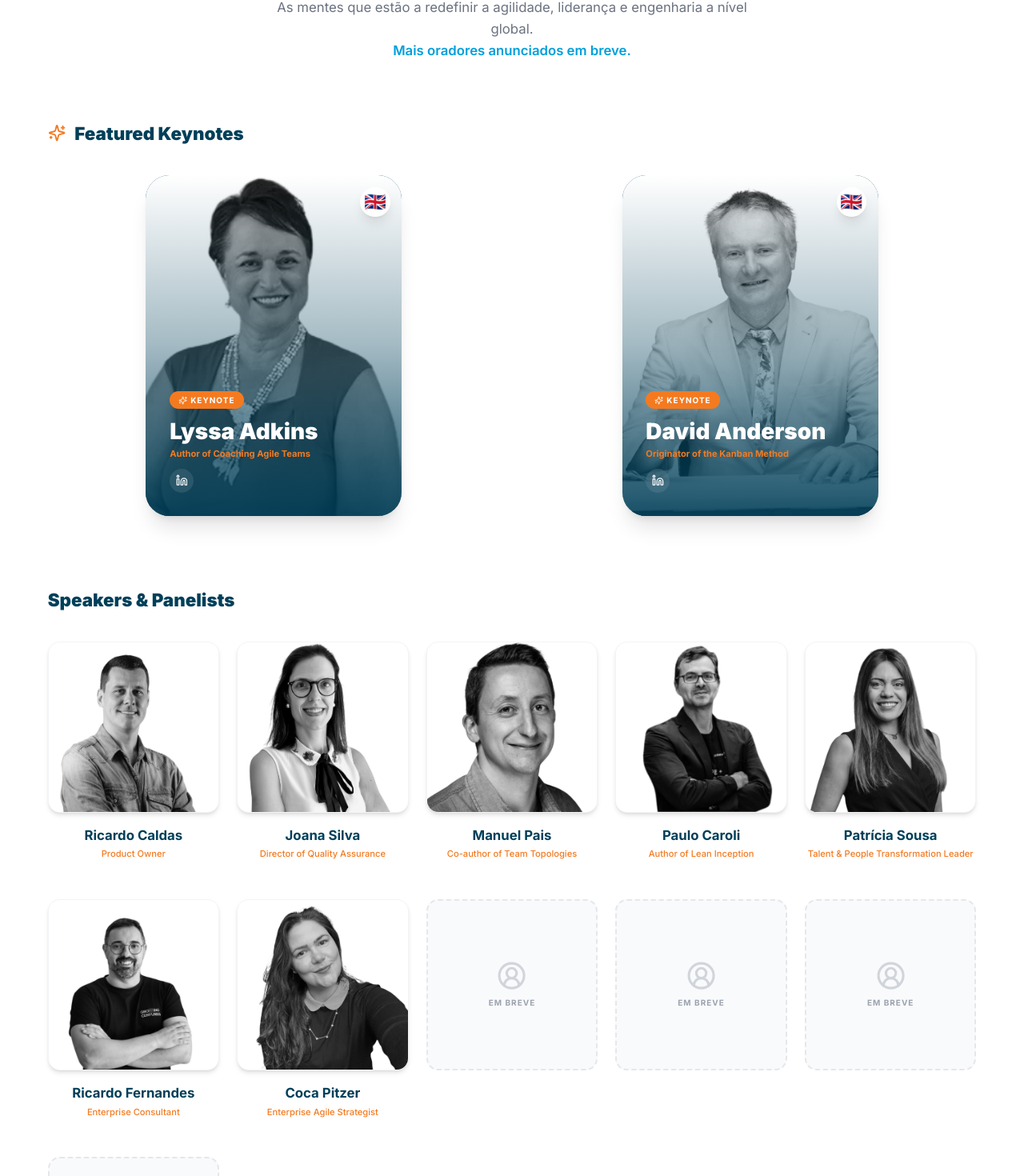
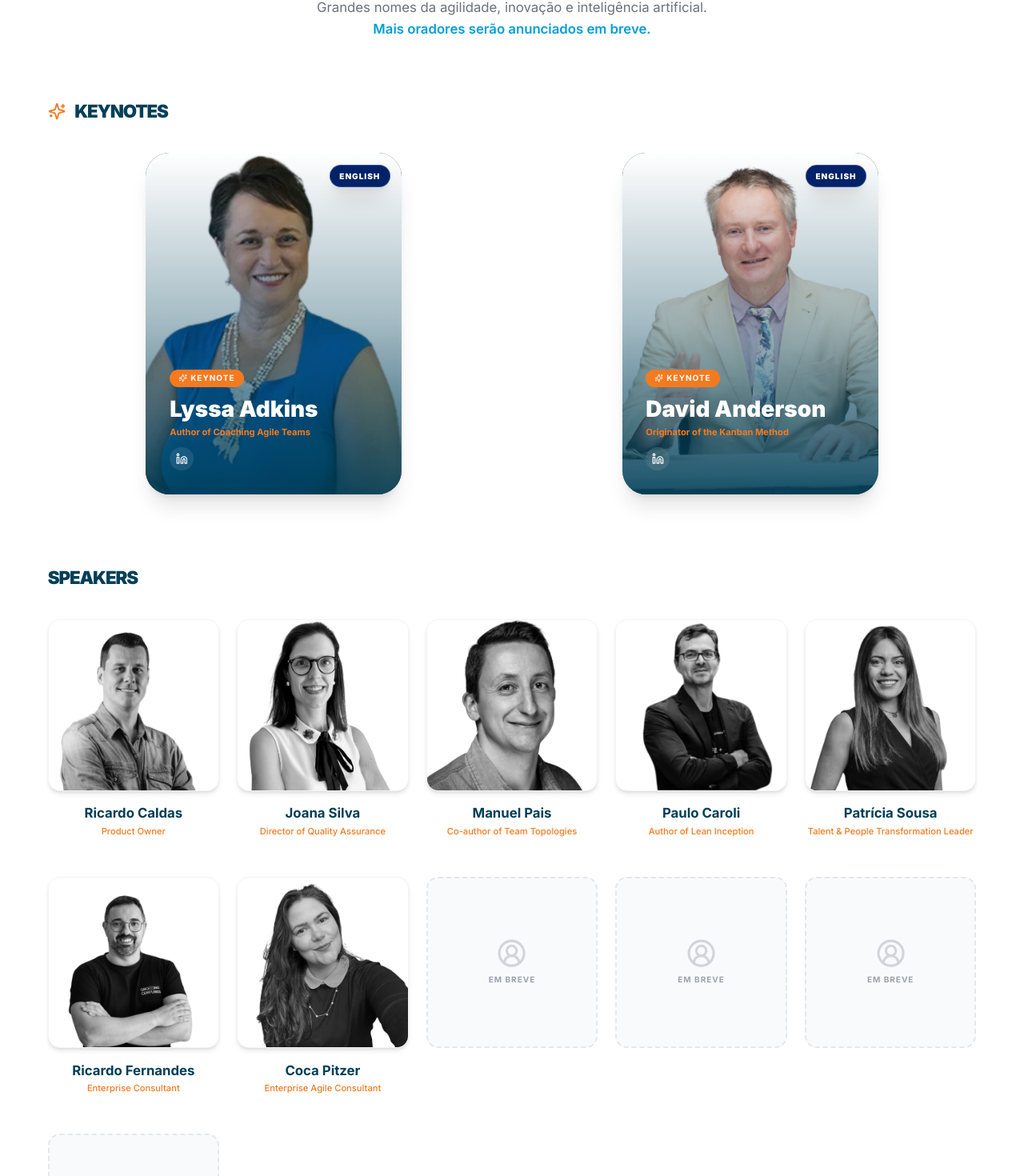
Before and after one commit to tugagilportugal-star/rsg2026, a React (Vite) app: page / in a window 1280 px wide. Shown: the part 6180-7650 px from the top of the page at 80% size. Built offline with nearby package versions, Linux system fonts and the light colour scheme; no server answers.

Commit message:
style: restaurar ordem speakers, keynotes coloridas e nova tag english

```diff
--- a/sections/Speakers.tsx
+++ b/sections/Speakers.tsx
@@ -87,7 +87,7 @@ export const Speakers: React.FC = () => {
     {
       id: "s7",
       name: "Coca Pitzer",
-      role: "Enterprise Agile Strategist",
+      role: "Enterprise Agile Consultant",
       image: "/assets/Coca-Pitzer.png",
       linkedin: "https://www.linkedin.com/in/cocapitzer/",
       isRevealed: true
@@ -103,28 +103,22 @@ export const Speakers: React.FC = () => {
   ];
 
   const KeynoteCard = ({ data }: { data: SpeakerData }) => {
-    if (!data.isRevealed) {
-      return (
-        <div className="relative overflow-hidden rounded-[2rem] bg-gray-50 border-2 border-dashed border-gray-200 aspect-[3/4] w-full max-w-[320px] mx-auto flex flex-col items-center justify-center text-center p-6 transition-all duration-300">
-           <UserCircle2 className="w-8 h-8 text-gray-400 mb-4" />
-           <h3 className="text-lg font-black text-gray-400 mb-2">Keynote</h3>
-           <p className="text-gray-400 text-xs font-medium uppercase tracking-widest">A anunciar brevemente</p>
-        </div>
-      );
-    }
+    if (!data.isRevealed) return null;
 
     return (
       <div className="group relative overflow-hidden rounded-[2rem] aspect-[3/4] w-full max-w-[320px] mx-auto shadow-xl bg-brand-darkBlue">
+        {/* Keynote: Sempre Colorida */}
         <img
           src={data.image}
           alt={data.name}
-          className="w-full h-full object-cover grayscale group-hover:grayscale-0 transition-all duration-700 group-hover:scale-105"
+          className="w-full h-full object-cover transition-transform duration-700 group-hover:scale-105"
         />
         <div className="absolute inset-0 bg-gradient-to-t from-brand-darkBlue via-brand-darkBlue/40 to-transparent opacity-90"></div>
 
+        {/* Tag English: Visual e Profissional */}
         {data.isEnglish && (
-            <div className="absolute top-4 right-4 bg-white/90 backdrop-blur-md w-10 h-10 rounded-full flex items-center justify-center shadow-lg z-20 border border-white/20">
-                <span className="text-2xl">🇬🇧</span>
+            <div className="absolute top-4 right-4 bg-[#012169] border border-white/20 px-3 py-1.5 rounded-full flex items-center gap-2 shadow-xl z-20 transition-transform group-hover:scale-110">
+                <span className="text-[10px] font-black text-white uppercase tracking-widest">English</span>
             </div>
         )}
 
@@ -174,9 +168,8 @@ export const Speakers: React.FC = () => {
           </div>
         </div>
 
-        {/* FONTES ORIGINAIS RESTAURADAS AQUI */}
         <h4 className="font-bold text-lg text-brand-darkBlue mb-1">{data.name}</h4>
-        <p className="text-xs font-medium text-brand-orange mb-1">{data.role}</p>
+        <p className="text-xs font-medium text-brand-orange mb-1 leading-tight">{data.role}</p>
       </div>
     );
   };
@@ -188,14 +181,14 @@ export const Speakers: React.FC = () => {
           <span className="text-brand-orange font-bold tracking-[0.2em] uppercase text-xs block mb-3">O Line-Up</span>
           <h2 className="text-4xl md:text-5xl font-black text-brand-darkBlue mb-6 tracking-tight">Speakers 2026</h2>
           <p className="text-gray-500 text-lg max-w-2xl mx-auto leading-relaxed">
-            As mentes que estão a redefinir a agilidade, liderança e engenharia a nível global.
-            <br/> <span className="text-brand-blue font-semibold">Mais oradores anunciados em breve.</span>
+            Grandes nomes da agilidade, inovação e inteligência artificial.
+            <br/> <span className="text-brand-blue font-semibold">Mais oradores serão anunciados em breve.</span>
           </p>
         </div>
 
         <div className="mb-24">
-            <h3 className="text-2xl font-black text-brand-darkBlue mb-10 text-center md:text-left flex items-center justify-center md:justify-start gap-3">
-                <Sparkles className="text-brand-orange w-6 h-6" /> Featured Keynotes
+            <h3 className="text-2xl font-black text-brand-darkBlue mb-10 text-center md:text-left flex items-center justify-center md:justify-start gap-3 uppercase tracking-tighter">
+                <Sparkles className="text-brand-orange w-6 h-6" /> Keynotes
             </h3>
             <div className="flex flex-wrap justify-center gap-6 md:gap-8">
                 {keynotes.map(keynote => (
@@ -205,7 +198,9 @@ export const Speakers: React.FC = () => {
         </div>
 
         <div>
-            <h3 className="text-2xl font-black text-brand-darkBlue mb-10 text-center md:text-left">Speakers & Panelists</h3>
+            <h3 className="text-2xl font-black text-brand-darkBlue mb-10 text-center md:text-left uppercase tracking-tighter">
+                Speakers
+            </h3>
             <div className="grid grid-cols-2 md:grid-cols-3 lg:grid-cols-5 gap-x-6 gap-y-12">
                 {speakers.map(speaker => (
                     <SpeakerCard key={speaker.id} data={speaker} />
```
